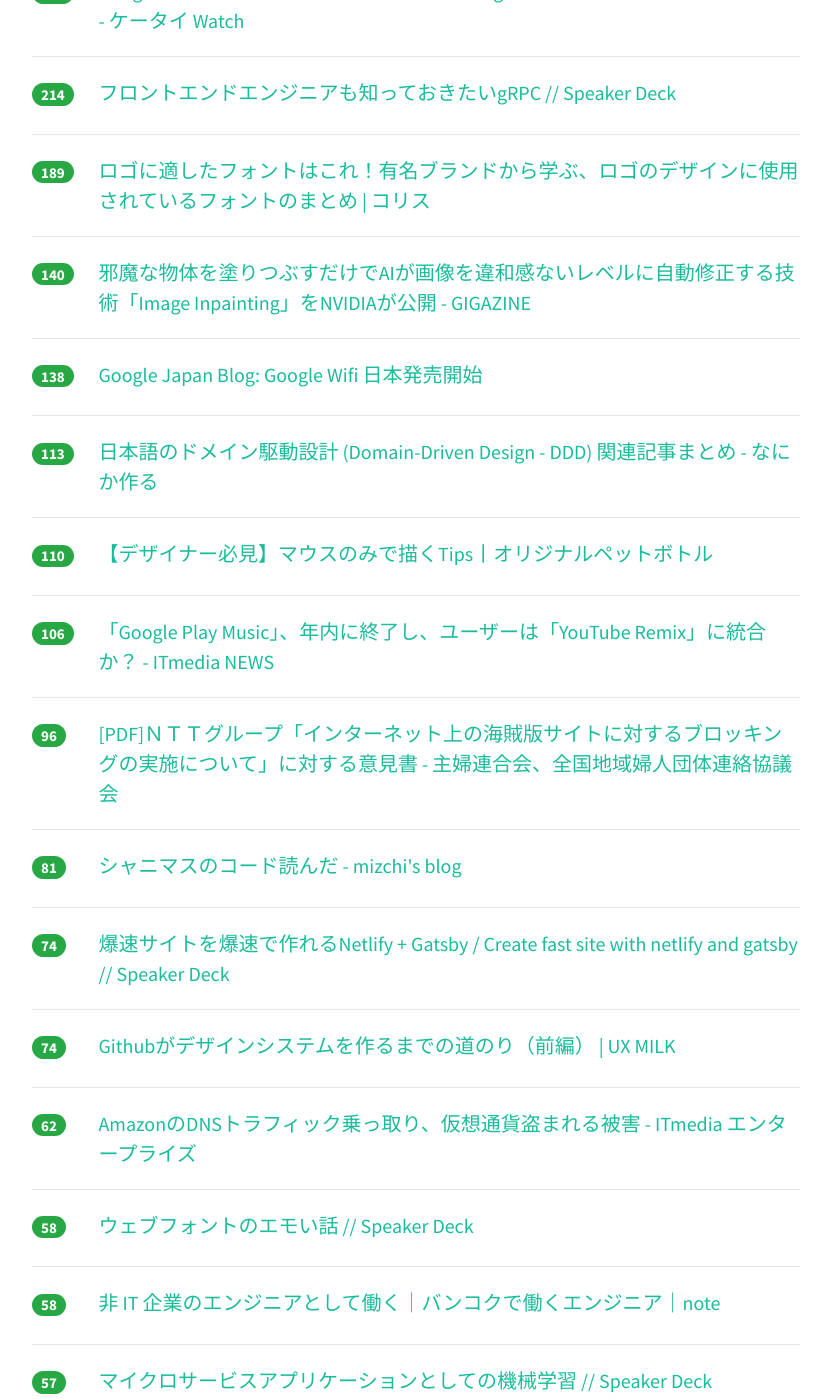
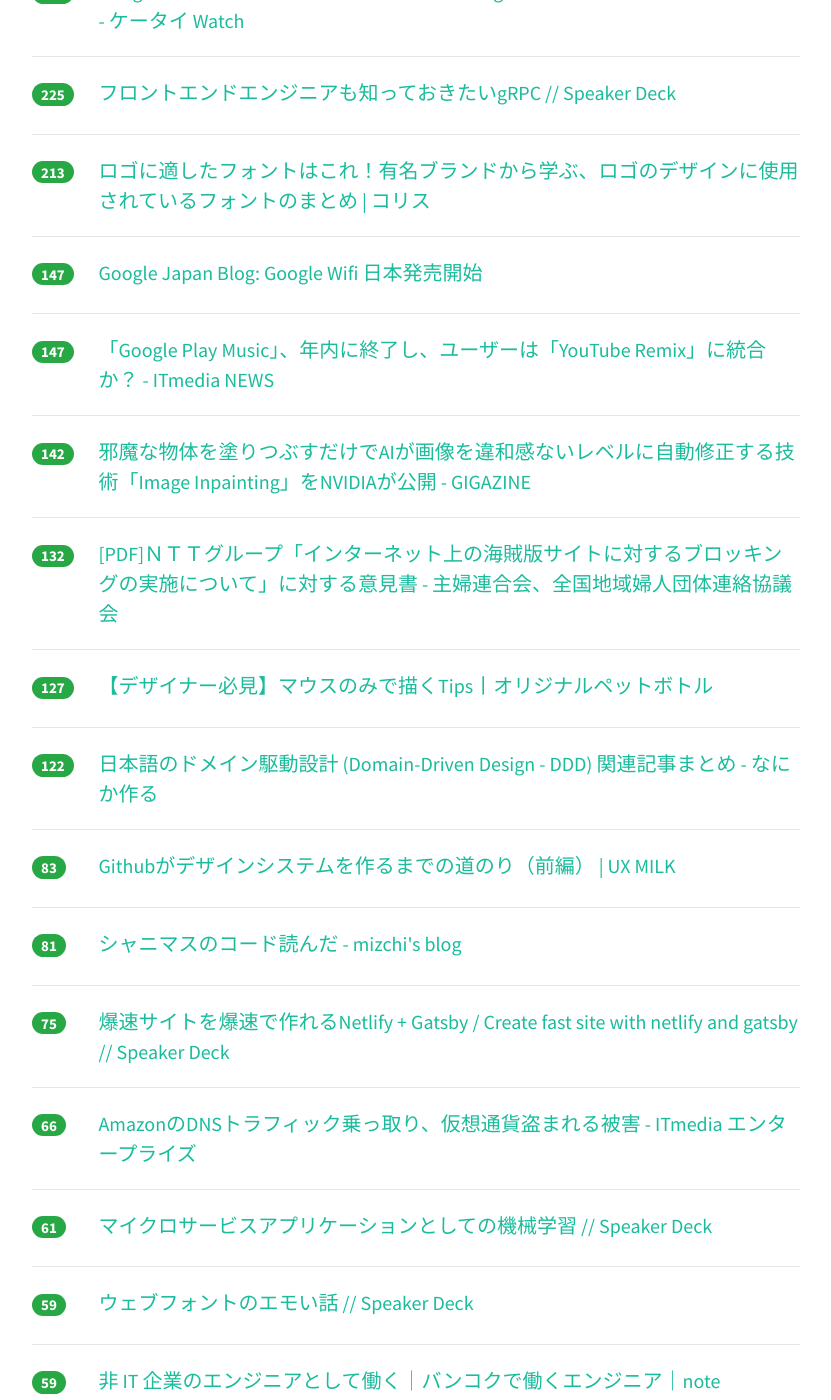
Before and after one commit to yatta47/hatena-matome-site, a Jekyll site: the page built from _posts/2018-04-25-hatena.md, in a window 1280 px wide and 1400 px high, scrolled down 419 px. Shown: the whole window, without its empty margins (224-1055 px from the left). Built offline with Jekyll 4.4.1, drawn with Linux system fonts in a browser that asks for light colours; nearby versions of some CDN libraries; some of the changed text lies outside the part shown.

Commit message:
Updated 2018-04-25

```diff
--- a/_posts/2018-04-25-hatena.md
+++ b/_posts/2018-04-25-hatena.md
@@ -1,54 +1,59 @@
 ---
 layout: post
 title:  "2018-04-25 はてぶIT"
-date:   2018-04-25 19:02:03
+date:   2018-04-25 20:02:22
 tags: [it-hotentry]
 ---
-52 件のデータあり
+55 件のデータあり
 
 <hr><div class="row">
-<div class="col-1"><span class="badge badge-pill badge-success h2">295</span></div>
+<div class="col-1"><span class="badge badge-pill badge-success h2">328</span></div>
 <div class="col-11"><a href='https://k-tai.watch.impress.co.jp/docs/news/1118926.html' target='_blank'>Googleが開発した家庭用Wi-Fiルーター「Google Wifi」4月26日発売、1万5000円 - ケータイ Watch</a></div>
 </div>
 <hr>
 <div class="row">
-<div class="col-1"><span class="badge badge-pill badge-success h2">214</span></div>
+<div class="col-1"><span class="badge badge-pill badge-success h2">225</span></div>
 <div class="col-11"><a href='https://speakerdeck.com/suusan2go/hurontoendoenziniamozhi-tuteokitaigrpc' target='_blank'>フロントエンドエンジニアも知っておきたいgRPC // Speaker Deck</a></div>
 </div>
 <hr>
 <div class="row">
-<div class="col-1"><span class="badge badge-pill badge-success h2">189</span></div>
+<div class="col-1"><span class="badge badge-pill badge-success h2">213</span></div>
 <div class="col-11"><a href='https://coliss.com/articles/build-websites/operation/design/which-font-was-used-on-the-logos.html' target='_blank'>ロゴに適したフォントはこれ！有名ブランドから学ぶ、ロゴのデザインに使用されているフォントのまとめ | コリス</a></div>
 </div>
 <hr>
 <div class="row">
-<div class="col-1"><span class="badge badge-pill badge-success h2">140</span></div>
+<div class="col-1"><span class="badge badge-pill badge-success h2">147</span></div>
+<div class="col-11"><a href='https://japan.googleblog.com/2018/04/google-wifi.html' target='_blank'>Google Japan Blog: Google Wifi 日本発売開始</a></div>
+</div>
+<hr>
+<div class="row">
+<div class="col-1"><span class="badge badge-pill badge-success h2">147</span></div>
+<div class="col-11"><a href='http://www.itmedia.co.jp/news/articles/1804/25/news086.html' target='_blank'>「Google Play Music」、年内に終了し、ユーザーは「YouTube Remix」に統合か？ - ITmedia NEWS</a></div>
+</div>
+<hr>
+<div class="row">
+<div class="col-1"><span class="badge badge-pill badge-success h2">142</span></div>
 <div class="col-11"><a href='https://gigazine.net/news/20180425-nvidia-image-inpainting/' target='_blank'>邪魔な物体を塗りつぶすだけでAIが画像を違和感ないレベルに自動修正する技術「Image Inpainting」をNVIDIAが公開 - GIGAZINE</a></div>
 </div>
 <hr>
 <div class="row">
-<div class="col-1"><span class="badge badge-pill badge-success h2">138</span></div>
-<div class="col-11"><a href='https://japan.googleblog.com/2018/04/google-wifi.html' target='_blank'>Google Japan Blog: Google Wifi 日本発売開始</a></div>
+<div class="col-1"><span class="badge badge-pill badge-success h2">132</span></div>
+<div class="col-11"><a href='http://www.chifuren.gr.jp/180425opinion.pdf' target='_blank'>[PDF]ＮＴＴグループ「インターネット上の海賊版サイトに対するブロッキングの実施について」に対する意見書 - 主婦連合会、全国地域婦人団体連絡協議会</a></div>
 </div>
 <hr>
 <div class="row">
-<div class="col-1"><span class="badge badge-pill badge-success h2">113</span></div>
+<div class="col-1"><span class="badge badge-pill badge-success h2">127</span></div>
+<div class="col-11"><a href='https://prwarter.com/original-label-illustration' target='_blank'>【デザイナー必見】マウスのみで描くTips丨オリジナルペットボトル</a></div>
+</div>
+<hr>
+<div class="row">
+<div class="col-1"><span class="badge badge-pill badge-success h2">122</span></div>
 <div class="col-11"><a href='http://create-something.hatenadiary.jp/entry/2018/04/24/213840' target='_blank'>日本語のドメイン駆動設計 (Domain-Driven Design - DDD) 関連記事まとめ - なにか作る</a></div>
 </div>
 <hr>
 <div class="row">
-<div class="col-1"><span class="badge badge-pill badge-success h2">110</span></div>
-<div class="col-11"><a href='https://prwarter.com/original-label-illustration' target='_blank'>【デザイナー必見】マウスのみで描くTips丨オリジナルペットボトル</a></div>
-</div>
-<hr>
-<div class="row">
-<div class="col-1"><span class="badge badge-pill badge-success h2">106</span></div>
-<div class="col-11"><a href='http://www.itmedia.co.jp/news/articles/1804/25/news086.html' target='_blank'>「Google Play Music」、年内に終了し、ユーザーは「YouTube Remix」に統合か？ - ITmedia NEWS</a></div>
-</div>
-<hr>
-<div class="row">
-<div class="col-1"><span class="badge badge-pill badge-success h2">96</span></div>
-<div class="col-11"><a href='http://www.chifuren.gr.jp/180425opinion.pdf' target='_blank'>[PDF]ＮＴＴグループ「インターネット上の海賊版サイトに対するブロッキングの実施について」に対する意見書 - 主婦連合会、全国地域婦人団体連絡協議会</a></div>
+<div class="col-1"><span class="badge badge-pill badge-success h2">83</span></div>
+<div class="col-11"><a href='http://uxmilk.jp/71338' target='_blank'>Githubがデザインシステムを作るまでの道のり（前編） | UX MILK</a></div>
 </div>
 <hr>
 <div class="row">
@@ -57,33 +62,28 @@ tags: [it-hotentry]
 </div>
 <hr>
 <div class="row">
-<div class="col-1"><span class="badge badge-pill badge-success h2">74</span></div>
+<div class="col-1"><span class="badge badge-pill badge-success h2">75</span></div>
 <div class="col-11"><a href='https://speakerdeck.com/mottox2/create-fast-site-with-netlify-and-gatsby' target='_blank'>爆速サイトを爆速で作れるNetlify + Gatsby / Create fast site with netlify and gatsby // Speaker Deck</a></div>
 </div>
 <hr>
 <div class="row">
-<div class="col-1"><span class="badge badge-pill badge-success h2">74</span></div>
-<div class="col-11"><a href='http://uxmilk.jp/71338' target='_blank'>Githubがデザインシステムを作るまでの道のり（前編） | UX MILK</a></div>
-</div>
-<hr>
-<div class="row">
-<div class="col-1"><span class="badge badge-pill badge-success h2">62</span></div>
+<div class="col-1"><span class="badge badge-pill badge-success h2">66</span></div>
 <div class="col-11"><a href='http://www.itmedia.co.jp/enterprise/articles/1804/25/news063.html' target='_blank'>AmazonのDNSトラフィック乗っ取り、仮想通貨盗まれる被害 - ITmedia エンタープライズ</a></div>
 </div>
 <hr>
 <div class="row">
-<div class="col-1"><span class="badge badge-pill badge-success h2">58</span></div>
+<div class="col-1"><span class="badge badge-pill badge-success h2">61</span></div>
+<div class="col-11"><a href='https://speakerdeck.com/kumon/maikurosabisuapurikesiyontositefalseji-jie-xue-xi' target='_blank'>マイクロサービスアプリケーションとしての機械学習 // Speaker Deck</a></div>
+</div>
+<hr>
+<div class="row">
+<div class="col-1"><span class="badge badge-pill badge-success h2">59</span></div>
 <div class="col-11"><a href='https://speakerdeck.com/takanorip/uebuhuontofalseemoihua' target='_blank'>ウェブフォントのエモい話 // Speaker Deck</a></div>
 </div>
 <hr>
 <div class="row">
-<div class="col-1"><span class="badge badge-pill badge-success h2">58</span></div>
+<div class="col-1"><span class="badge badge-pill badge-success h2">59</span></div>
 <div class="col-11"><a href='https://note.mu/tamanyan/n/n67391cd83a7e' target='_blank'>非 IT 企業のエンジニアとして働く｜バンコクで働くエンジニア｜note</a></div>
-</div>
-<hr>
-<div class="row">
-<div class="col-1"><span class="badge badge-pill badge-success h2">57</span></div>
-<div class="col-11"><a href='https://speakerdeck.com/kumon/maikurosabisuapurikesiyontositefalseji-jie-xue-xi' target='_blank'>マイクロサービスアプリケーションとしての機械学習 // Speaker Deck</a></div>
 </div>
 <hr>
 <div class="row">
@@ -92,32 +92,37 @@ tags: [it-hotentry]
 </div>
 <hr>
 <div class="row">
+<div class="col-1"><span class="badge badge-pill badge-success h2">52</span></div>
+<div class="col-11"><a href='http://diamond.jp/articles/-/168167' target='_blank'>「クラシル」をレシピ動画世界一にした25歳が一番恐れること | News&Analysis | ダイヤモンド・オンライン</a></div>
+</div>
+<hr>
+<div class="row">
 <div class="col-1"><span class="badge badge-pill badge-success h2">51</span></div>
 <div class="col-11"><a href='https://speakerdeck.com/takaishi/line-developer-meetup-number-32' target='_blank'>こんなこともあろうかと、 サーバーは予め増やして置いた 〜アクセス頻度予測を用いてサーバーを自動増減する「計画的スケーリング」その後〜 / LINE Developer Meetup #32 // Speaker Deck</a></div>
 </div>
 <hr>
 <div class="row">
+<div class="col-1"><span class="badge badge-pill badge-success h2">46</span></div>
+<div class="col-11"><a href='https://help.twitter.com/ja/rules-and-policies/update-privacy-policy' target='_blank'>利用規約とプライバシーポリシーの改定</a></div>
+</div>
+<hr>
+<div class="row">
 <div class="col-1"><span class="badge badge-pill badge-success h2">45</span></div>
-<div class="col-11"><a href='http://diamond.jp/articles/-/168167' target='_blank'>「クラシル」をレシピ動画世界一にした25歳が一番恐れること | News&Analysis | ダイヤモンド・オンライン</a></div>
+<div class="col-11"><a href='http://www.publickey1.jp/blog/18/webindigo_studio_essential.html' target='_blank'>Webアプリのストーリーボードやプロトタイプがノンプログラミングで作成可能な「Indigo Studio Essential」無償公開。インフラジスティックス － Publickey</a></div>
 </div>
 <hr>
 <div class="row">
 <div class="col-1"><span class="badge badge-pill badge-success h2">44</span></div>
-<div class="col-11"><a href='https://help.twitter.com/ja/rules-and-policies/update-privacy-policy' target='_blank'>利用規約とプライバシーポリシーの改定</a></div>
-</div>
-<hr>
-<div class="row">
-<div class="col-1"><span class="badge badge-pill badge-success h2">42</span></div>
 <div class="col-11"><a href='https://qiita.com/KanNishida/items/dfab2a09ff1e07139492' target='_blank'>AI - その革命はまだ起きていない、そして起きそうもない - Qiita</a></div>
 </div>
 <hr>
 <div class="row">
-<div class="col-1"><span class="badge badge-pill badge-success h2">38</span></div>
-<div class="col-11"><a href='http://www.publickey1.jp/blog/18/webindigo_studio_essential.html' target='_blank'>Webアプリのストーリーボードやプロトタイプがノンプログラミングで作成可能な「Indigo Studio Essential」無償公開。インフラジスティックス － Publickey</a></div>
+<div class="col-1"><span class="badge badge-pill badge-success h2">43</span></div>
+<div class="col-11"><a href='https://security.yahoo.co.jp/news/tls12.html' target='_blank'>Yahoo!セキュリティセンター | 2018年6月1日以降、古いブラウザー、パソコン、スマートフォンなどでは、Yahoo! JAPANのウェブサービスが順次ご利用いただけなくなります。</a></div>
 </div>
 <hr>
 <div class="row">
-<div class="col-1"><span class="badge badge-pill badge-success h2">35</span></div>
+<div class="col-1"><span class="badge badge-pill badge-success h2">40</span></div>
 <div class="col-11"><a href='https://note.mu/daikawai/n/n9e203dd4063a' target='_blank'>【AIプログラミング】LINEに画像を送ったら自動で文字起こししてくれる機械学習アプリを作ろう｜Dai｜note</a></div>
 </div>
 <hr>
@@ -152,8 +157,18 @@ tags: [it-hotentry]
 </div>
 <hr>
 <div class="row">
-<div class="col-1"><span class="badge badge-pill badge-success h2">27</span></div>
+<div class="col-1"><span class="badge badge-pill badge-success h2">28</span></div>
 <div class="col-11"><a href='http://fululog.com/mojiokosikun/' target='_blank'>超便利！「文字起こし君」LINEに画像送信するだけでAIが自動で文字起こし | 動画配信サービスならフルログ！</a></div>
+</div>
+<hr>
+<div class="row">
+<div class="col-1"><span class="badge badge-pill badge-success h2">28</span></div>
+<div class="col-11"><a href='https://japan.googleblog.com/2018/04/google-wifi.html?m=1' target='_blank'>Google Japan Blog: Google Wifi 日本発売開始</a></div>
+</div>
+<hr>
+<div class="row">
+<div class="col-1"><span class="badge badge-pill badge-success h2">28</span></div>
+<div class="col-11"><a href='https://gigazine.net/news/20180425-amazon-two-pizza-rule/' target='_blank'>Amazonが無限に企業を拡大していくことに成功した「ピザ2枚ルール」 - GIGAZINE</a></div>
 </div>
 <hr>
 <div class="row">
@@ -163,22 +178,27 @@ tags: [it-hotentry]
 <hr>
 <div class="row">
 <div class="col-1"><span class="badge badge-pill badge-success h2">27</span></div>
+<div class="col-11"><a href='https://gigazine.net/news/20180425-amazon-route-53-hacked/' target='_blank'>AmazonのDNSサービス「Route 53」が攻撃され時価1600万円の仮想通貨がユーザーから奪われる - GIGAZINE</a></div>
+</div>
+<hr>
+<div class="row">
+<div class="col-1"><span class="badge badge-pill badge-success h2">27</span></div>
 <div class="col-11"><a href='https://blogs.adobe.com/creativestation/web-the-death-of-the-standalone-app-and-what-comes-next' target='_blank'>モバイルアプリのブーム終焉と、その次に来るもの | アドビUX道場 #UXDojo – Adobe Creative Station</a></div>
 </div>
 <hr>
 <div class="row">
 <div class="col-1"><span class="badge badge-pill badge-success h2">26</span></div>
-<div class="col-11"><a href='https://security.yahoo.co.jp/news/tls12.html' target='_blank'>Yahoo!セキュリティセンター | 2018年6月1日以降、古いブラウザー、パソコン、スマートフォンなどでは、Yahoo! JAPANのウェブサービスが順次ご利用いただけなくなります。</a></div>
-</div>
-<hr>
-<div class="row">
-<div class="col-1"><span class="badge badge-pill badge-success h2">25</span></div>
 <div class="col-11"><a href='https://blog.tinect.jp/?p=51091' target='_blank'>消費者には「道徳」とか「法律」で古臭いやり方を押し付けても、何も変わらない。 | Books&Apps</a></div>
 </div>
 <hr>
 <div class="row">
 <div class="col-1"><span class="badge badge-pill badge-success h2">25</span></div>
 <div class="col-11"><a href='https://anond.hatelabo.jp/20180425045335' target='_blank'>ダーリン・イン・ザ・フランキスが面白いのは</a></div>
+</div>
+<hr>
+<div class="row">
+<div class="col-1"><span class="badge badge-pill badge-success h2">25</span></div>
+<div class="col-11"><a href='http://tech.medpeer.co.jp/entry/2018/04/25/080000' target='_blank'>ActiveModelSerializersを使った所感 - メドピア開発者ブログ</a></div>
 </div>
 <hr>
 <div class="row">
@@ -192,23 +212,13 @@ tags: [it-hotentry]
 </div>
 <hr>
 <div class="row">
-<div class="col-1"><span class="badge badge-pill badge-success h2">24</span></div>
-<div class="col-11"><a href='https://gigazine.net/news/20180425-amazon-route-53-hacked/' target='_blank'>AmazonのDNSサービス「Route 53」が攻撃され時価1600万円の仮想通貨がユーザーから奪われる - GIGAZINE</a></div>
-</div>
-<hr>
-<div class="row">
 <div class="col-1"><span class="badge badge-pill badge-success h2">23</span></div>
-<div class="col-11"><a href='http://tech.medpeer.co.jp/entry/2018/04/25/080000' target='_blank'>ActiveModelSerializersを使った所感 - メドピア開発者ブログ</a></div>
+<div class="col-11"><a href='https://www.bengo4.com/internet/n_7783/' target='_blank'>海賊版サイトのブロッキング、訴訟に発展する可能性…婦人団体「刑事告発辞さず」 - 弁護士ドットコム</a></div>
 </div>
 <hr>
 <div class="row">
 <div class="col-1"><span class="badge badge-pill badge-success h2">22</span></div>
 <div class="col-11"><a href='https://www.lifehacker.jp/2018/04/new-service-news-press-luck-plus-designers.html' target='_blank'>自分で考えたデザインの傘を無在庫で販売できるWebサービス『Luck＋Designers』 | ライフハッカー［日本版］</a></div>
-</div>
-<hr>
-<div class="row">
-<div class="col-1"><span class="badge badge-pill badge-success h2">22</span></div>
-<div class="col-11"><a href='https://japan.googleblog.com/2018/04/google-wifi.html?m=1' target='_blank'>Google Japan Blog: Google Wifi 日本発売開始</a></div>
 </div>
 <hr>
 <div class="row">
@@ -228,17 +238,22 @@ tags: [it-hotentry]
 <hr>
 <div class="row">
 <div class="col-1"><span class="badge badge-pill badge-success h2">21</span></div>
+<div class="col-11"><a href='http://karaage.hatenadiary.jp/entry/2018/04/25/073000' target='_blank'>作家・ブロガーのライティング速度を「文字数／時間」の観点で比較してみた - karaage. [からあげ]</a></div>
+</div>
+<hr>
+<div class="row">
+<div class="col-1"><span class="badge badge-pill badge-success h2">21</span></div>
 <div class="col-11"><a href='https://japan.cnet.com/article/35118295/' target='_blank'>アマゾン、車のトランクに商品を配達する新サービス--米プライム会員に - CNET Japan</a></div>
 </div>
 <hr>
 <div class="row">
 <div class="col-1"><span class="badge badge-pill badge-success h2">20</span></div>
-<div class="col-11"><a href='http://karaage.hatenadiary.jp/entry/2018/04/25/073000' target='_blank'>作家・ブロガーのライティング速度を「文字数／時間」の観点で比較してみた - karaage. [からあげ]</a></div>
+<div class="col-11"><a href='http://d.hatena.ne.jp/hokke-ookami/20180424/1524554667' target='_blank'>共産党議員の小池晃氏がステーキランチを食べたことが、富裕層の贅沢として批判されている謎 - 法華狼の日記</a></div>
 </div>
 <hr>
 <div class="row">
 <div class="col-1"><span class="badge badge-pill badge-success h2">19</span></div>
-<div class="col-11"><a href='http://d.hatena.ne.jp/hokke-ookami/20180424/1524554667' target='_blank'>共産党議員の小池晃氏がステーキランチを食べたことが、富裕層の贅沢として批判されている謎 - 法華狼の日記</a></div>
+<div class="col-11"><a href='http://www.sakatakoichi.com/entry/2018/04/25/%E8%A9%B3%E8%AA%ACGraalVM(1)_%E3%82%A4%E3%83%B3%E3%83%88%E3%83%AD%E3%83%80%E3%82%AF%E3%82%B7%E3%83%A7%E3%83%B3' target='_blank'>詳説GraalVM(1) イントロダクション - Fight the Future</a></div>
 </div>
 <hr>
 <div class="row">
@@ -247,8 +262,8 @@ tags: [it-hotentry]
 </div>
 <hr>
 <div class="row">
-<div class="col-1"><span class="badge badge-pill badge-success h2">16</span></div>
-<div class="col-11"><a href='http://www.sakatakoichi.com/entry/2018/04/25/%E8%A9%B3%E8%AA%ACGraalVM(1)_%E3%82%A4%E3%83%B3%E3%83%88%E3%83%AD%E3%83%80%E3%82%AF%E3%82%B7%E3%83%A7%E3%83%B3' target='_blank'>詳説GraalVM(1) イントロダクション - Fight the Future</a></div>
+<div class="col-1"><span class="badge badge-pill badge-success h2">15</span></div>
+<div class="col-11"><a href='http://b.hatena.ne.jp/entry/s/www3.nhk.or.jp/news/html/20180425/k10011416431000.html' target='_blank'>はてなブックマーク - 容疑者 女性に好かれないと怒りのメッセージ投稿 | NHKニュース</a></div>
 </div>
 <hr>
 <div class="row">
@@ -257,8 +272,8 @@ tags: [it-hotentry]
 </div>
 <hr>
 <div class="row">
-<div class="col-1"><span class="badge badge-pill badge-success h2">12</span></div>
-<div class="col-11"><a href='http://b.hatena.ne.jp/entry/s/www3.nhk.or.jp/news/html/20180425/k10011416431000.html' target='_blank'>はてなブックマーク - 容疑者 女性に好かれないと怒りのメッセージ投稿 | NHKニュース</a></div>
+<div class="col-1"><span class="badge badge-pill badge-success h2">14</span></div>
+<div class="col-11"><a href='http://blog.notsobad.jp/entry/2018/04/25/160259' target='_blank'>青空文庫の短編を1ヶ月で読み切れるように小分けして毎日メールで配信してくれる「ブンゴウメール」をリリースしました - NOT SO BADなブログ</a></div>
 </div>
 <hr>
 <div class="row">
```
